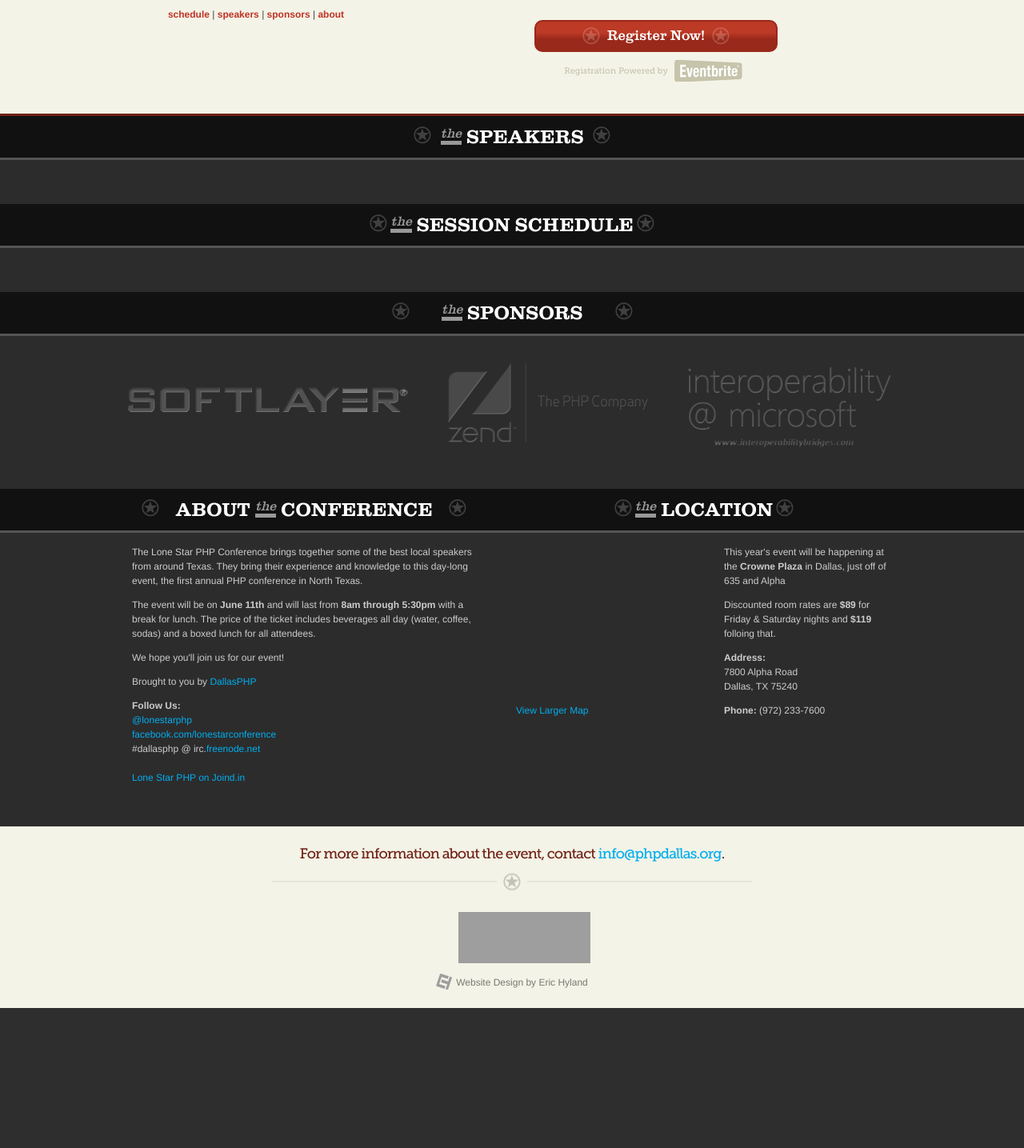
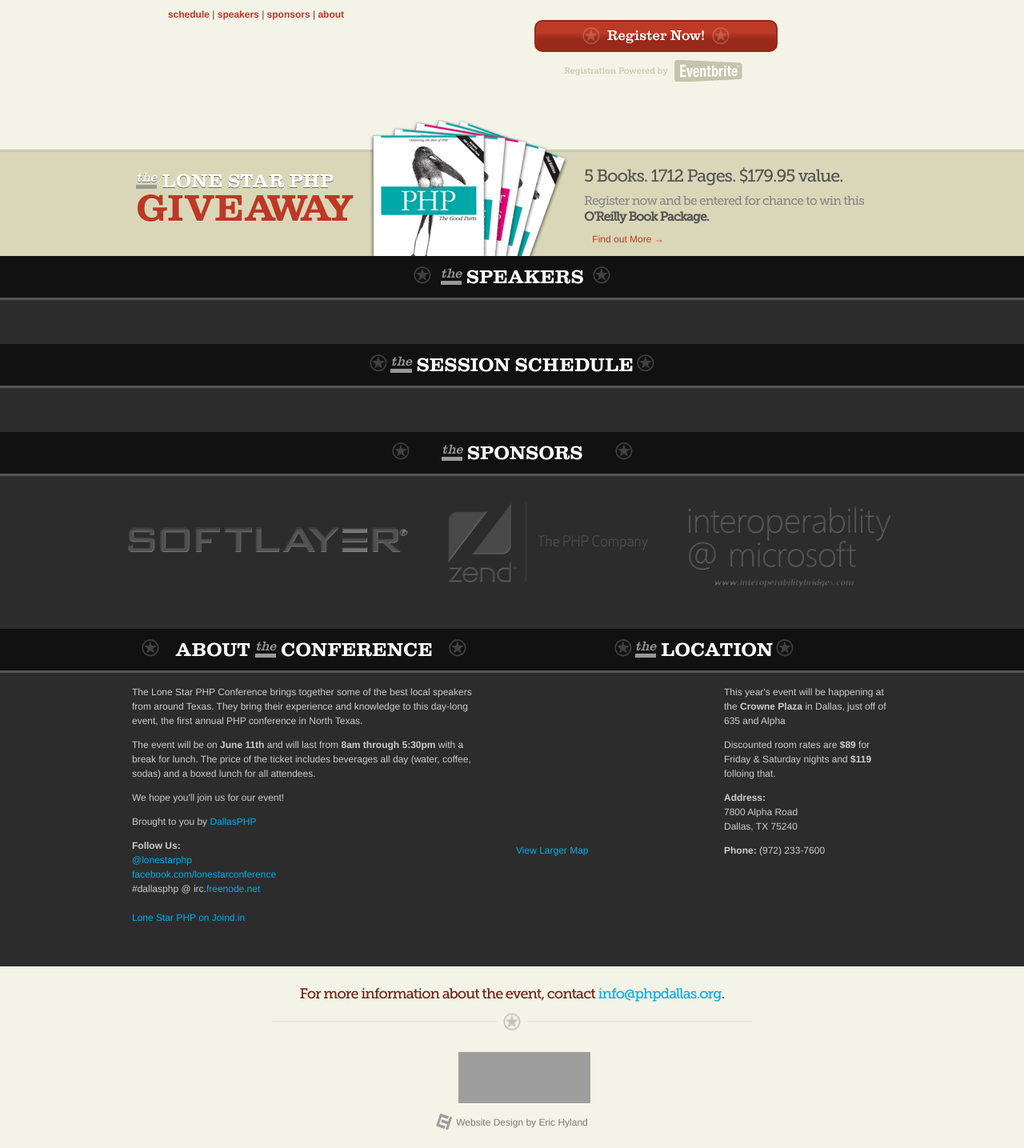
Before and after one commit to enygma/phpdallas, a PHP site: page /lonestarphp/view/template.php in a window 1280 px wide. Shown: the part 364-1799 px from the top of the page at 80% size. Before the commit the page ends 1624 px from the top, so only its background shows below. Run offline with PHP 8.4, Linux system fonts and the light colour scheme; the template is opened without the code that fills it, so the values that code supplies are empty; some libraries are stand-ins or nearby versions; some web fonts are replaced; grey boxes are pictures that could not be loaded.

Commit message:
adding giveaway
Signed-off-by: Eric Hyland <eric.hyland@gmail.com>

```diff
--- a/assets/css/lonestarphp.css
+++ b/assets/css/lonestarphp.css
@@ -1041,11 +1041,23 @@
 	#info i { font-size:1.2em; color:#666; }
 	p#eventBright_note { background:url('/assets/img/lonestarphp/eventbrite.png') no-repeat 63% 50%; margin:0 auto; font-size:.9em;text-align:center; padding-right:100px; line-height:2.5em; color:#c6c4ab; margin-top:10px;}
 
-#main { clear:both; background:#2c2c2c; margin-top:20px; text-align:left; border-top:3px solid #702216; color:#ccc; }
+#main { clear:both; background:#2c2c2c; text-align:left; color:#ccc; margin-top:65px }
 	#main section {padding-bottom:40px; background:url('/assets/img/lonestarphp/section-bg.jpg') repeat-x 0 0;}
 	section h2, .section h2 {  }
 	section h2 i, .section h2 i { position:relative; top:-.4em; color:#999; font-size:.7em; border-bottom:5px solid #999; text-transform:lowercase; font-style:italic; font-weight:normal; }
 	#main h2 { text-align:center; padding:10px; letter-spacing:inherit; color:#fff; font-family: Clarendon, Georgia, Times, serif; font-weight:bold; text-transform:uppercase;  background: url('/assets/img/lonestarphp/star.png') no-repeat 35% 40%, url('/assets/img/lonestarphp/star.png') no-repeat 65% 40%; }
+
+	#giveaway { background-image:none !important; background:#d9d7b7 !important; padding-bottom:0px !important; border-top:3px double rgba(0,0,0,0.1); }
+		#giveaway > div{ position:relative; height:130px; }
+		#giveaway h2 { text-align:left; background-image:none;line-height:1.3em; float:left; margin-top:10px; text-shadow:0 1px 0 rgba(0,0,0,0.5); }
+			#giveaway h2 i { color:#fff;border-color:#999; }
+			#giveaway h2 strong { color:#bd3926; display:block; font-size:2em; letter-spacing:; text-shadow:0 1px 0 rgba(255,255,255,0.5); }
+			#giveaway h2 strong span { letter-spacing:-6px; }
+		#giveaway img { position:absolute; bottom:0;left:300px }
+		#giveaway h3,
+		#giveaway h4 { margin-left:570px; }
+		#giveaway h3 { padding-top:20px; font-size:1.8em; margin-bottom:10px; color:#555;}
+		#giveaway a { margin-left:295px; color: #bd3926;}
 
 	#speakers {}
 		#speakers h2 {
--- a/lonestarphp/view/template.php
+++ b/lonestarphp/view/template.php
@@ -94,7 +94,17 @@
 		</div>
     </header>
 
-    <div id="main" class="">
+    <div id="main" class="" style="border-top:0;margin-top:65px">
+		<section id="giveaway" style="">
+			<div class="container_24 clearfix">
+			<h2><i>The</i> Lone Star PHP <strong>Give<span>away</span></strong></h2>
+			<img src="/assets/img/lonestarphp/giveaway-covers2.png" />
+			<h3>5 Books. 1712 Pages. $179.95 value. </h3>
+			<h4>Register now and be entered for chance to win this <strong style="color:#555;">O'Reilly Book Package.</strong></h4>
+			<a href="/giveaway/">Find out More →</a>
+			</div>
+		</section>
+
 		<section id="speakers">
 			<div class="container_24 clearfix">
 				<h2><i>The</i> Speakers</h2>
```
Also changed, not shown: assets/img/lonestarphp/giveaway-covers.png (added), assets/img/lonestarphp/giveaway-covers2.png (added).
